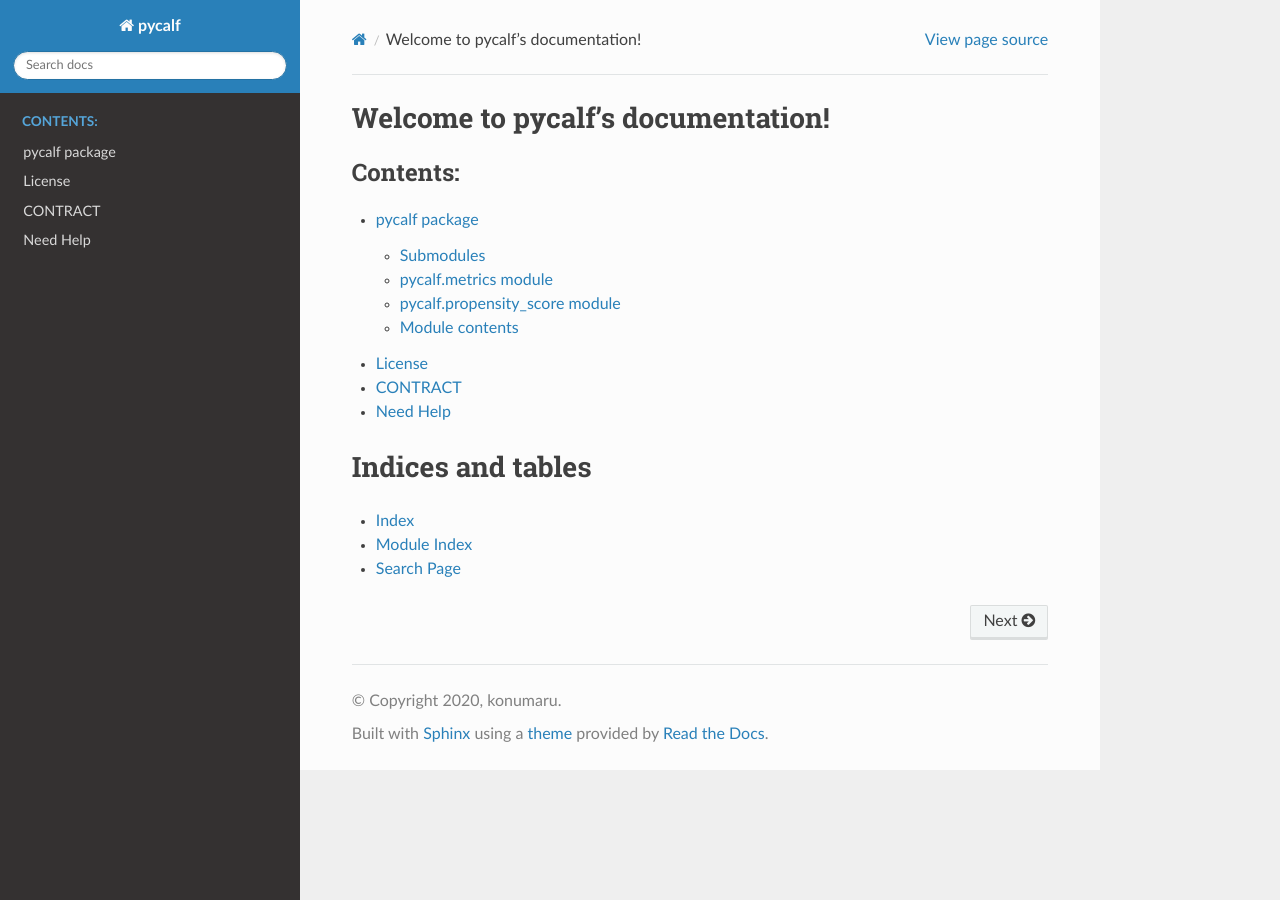
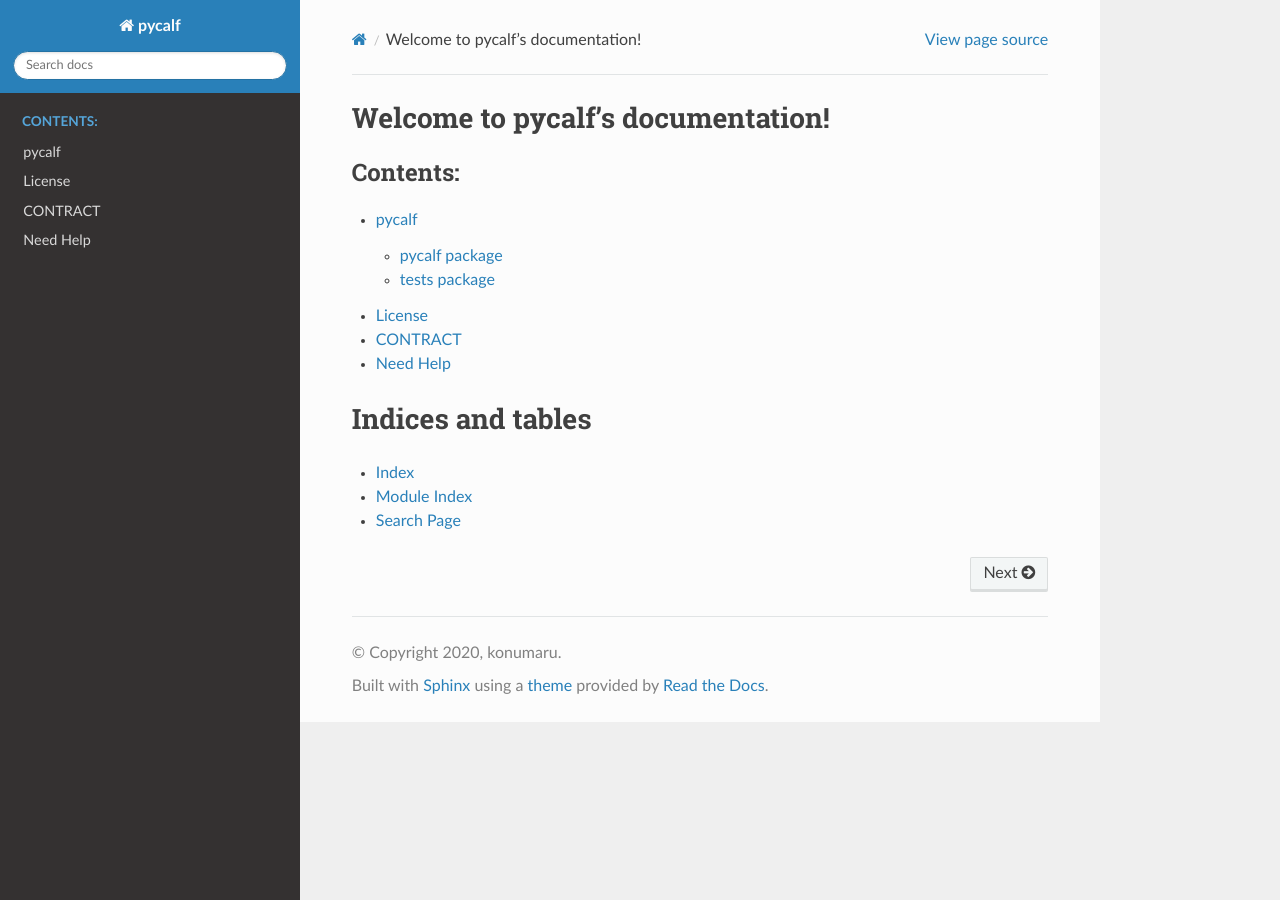
Before and after one commit to konumaru/pycalf, a Sphinx documentation site: the page built from docs/index.rst, in a window 1280 px wide. Built offline with Sphinx 7.4.7 and the Read the Docs theme 2.0.0, drawn with Linux system fonts in a browser that asks for light colours.

Commit message:
[add] requirements.txt

```diff
--- a/docs/conf.py
+++ b/docs/conf.py
@@ -66,3 +66,6 @@ source_parsers = {
 }
 
 source_suffix = ['.rst', '.md']
+
+# Dump requirements.txt command.
+# $ poetry export -f requirements.txt > requirements.txt
--- a/docs/index.rst
+++ b/docs/index.rst
@@ -10,7 +10,7 @@ Welcome to pycalf's documentation!
    :maxdepth: 2
    :caption: Contents:
 
-   pycalf
+   modules
    license
    help
 
```
Also changed, not shown: pyproject.toml (+5 -5 lines), requirements.txt (added, +158 -0 lines), 1 other file.
